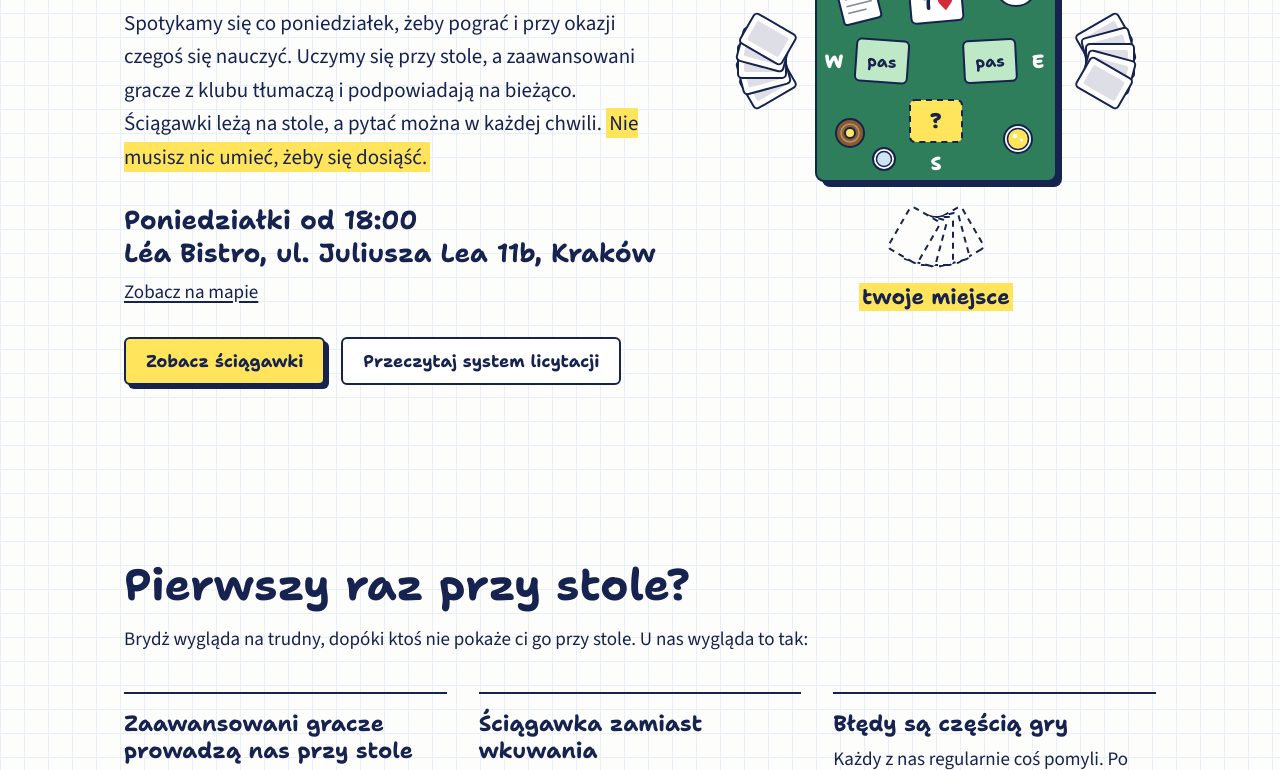
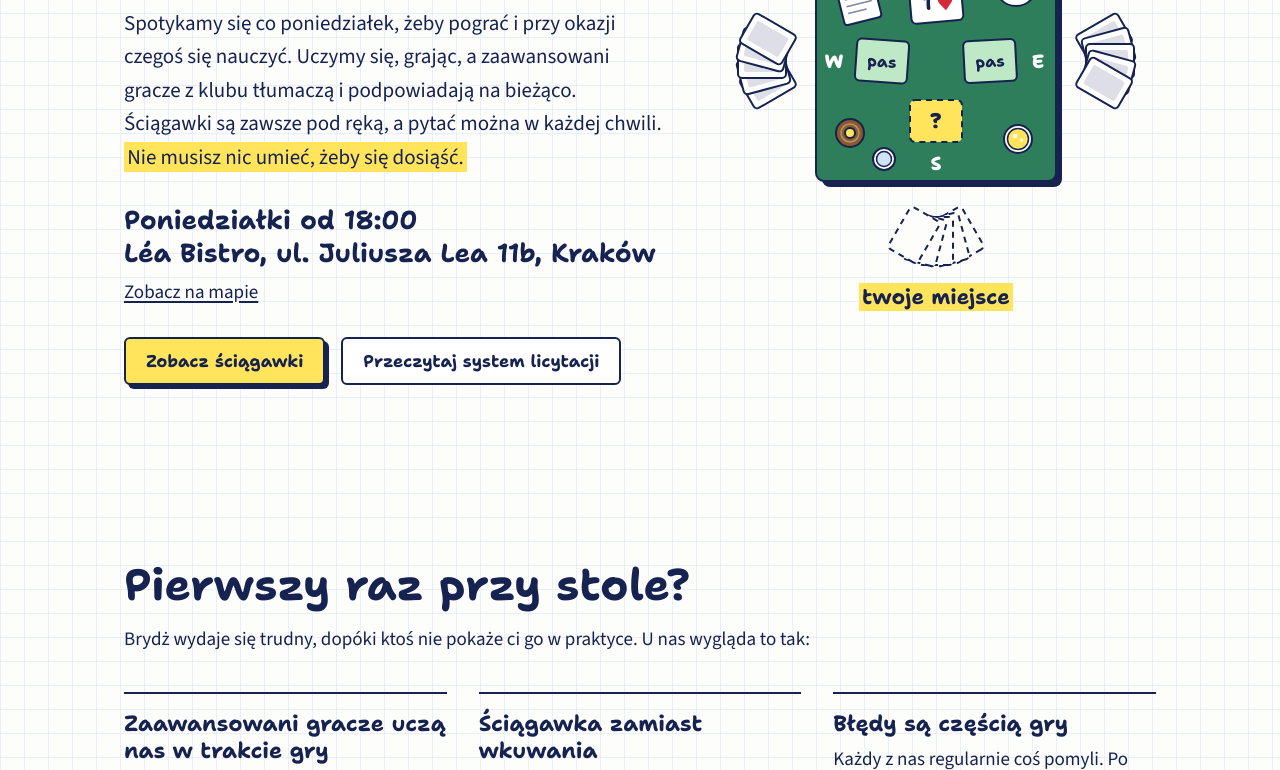
Before and after one commit to witekbobrowski/ciupiemy-w-brydza, a plain HTML site: page build/templates/index.html in a window 1280 px wide. Shown: the part 323-1093 px from the top of the page. Drawn offline with Linux system fonts and the light colour scheme; files that its build step writes are made by us from their sources; files whose address does not match are found by name.

Commit message:
Teksty: mniej powtórzeń słowa stół
Co-Authored-By: Claude Fable 5.2 <noreply@anthropic.com>

```diff
--- a/build/templates/index.html
+++ b/build/templates/index.html
@@ -24,7 +24,7 @@
   <div class="hero">
     <div class="hero-text">
       <h1>Ciupiemy w brydża</h1>
-      <p class="lead">Spotykamy się co poniedziałek, żeby pograć i przy okazji czegoś się nauczyć. Uczymy się przy stole, a zaawansowani gracze z klubu tłumaczą i podpowiadają na bieżąco. Ściągawki leżą na stole, a pytać można w każdej chwili. <mark>Nie musisz nic umieć, żeby się dosiąść.</mark></p>
+      <p class="lead">Spotykamy się co poniedziałek, żeby pograć i przy okazji czegoś się nauczyć. Uczymy się, grając, a zaawansowani gracze z klubu tłumaczą i podpowiadają na bieżąco. Ściągawki są zawsze pod ręką, a pytać można w każdej chwili. <mark>Nie musisz nic umieć, żeby się dosiąść.</mark></p>
       <p class="when">Poniedziałki od 18:00<br>Léa Bistro, ul. Juliusza Lea 11b, Kraków</p>
       <p><a href="https://www.google.com/maps/search/?api=1&amp;query=L%C3%A9a+Bistro+Juliusza+Lea+11b+Krak%C3%B3w" target="_blank" rel="noopener">Zobacz na mapie</a></p>
       <div class="btns">
@@ -94,9 +94,9 @@
 <section class="block" id="jak">
   <div class="wrap">
     <h2>Pierwszy raz przy stole?</h2>
-    <p class="intro">Brydż wygląda na trudny, dopóki ktoś nie pokaże ci go przy stole. U nas wygląda to tak:</p>
+    <p class="intro">Brydż wydaje się trudny, dopóki ktoś nie pokaże ci go w praktyce. U nas wygląda to tak:</p>
     <div class="items three">
-      <div><h3>Zaawansowani gracze prowadzą nas przy stole</h3><p>Mamy w klubie osoby, które grają dobrze i chętnie uczą. Tłumaczą, podpowiadają i prowadzą nas przez rozdanie. Można je zatrzymać i zapytać, co znaczy odzywka.</p></div>
+      <div><h3>Zaawansowani gracze uczą nas w trakcie gry</h3><p>Mamy w klubie osoby, które grają dobrze i chętnie uczą. Tłumaczą, podpowiadają i pilnują, żeby nikt się nie pogubił. Rozdanie można zatrzymać i zapytać, co znaczy odzywka.</p></div>
       <div><h3>Ściągawka zamiast wkuwania</h3><p>Cały nasz system mieści się na czterech kartach. Trzymasz je w telefonie albo na papierze i zerkasz, kiedy trzeba.</p></div>
       <div><h3>Błędy są częścią gry</h3><p>Każdy z nas regularnie coś pomyli. Po rozdaniu rozmawiamy o tym, co poszło nie tak, i gramy następne.</p></div>
     </div>
```
Also changed, not shown: docs/index.html (+3 -3 lines).
